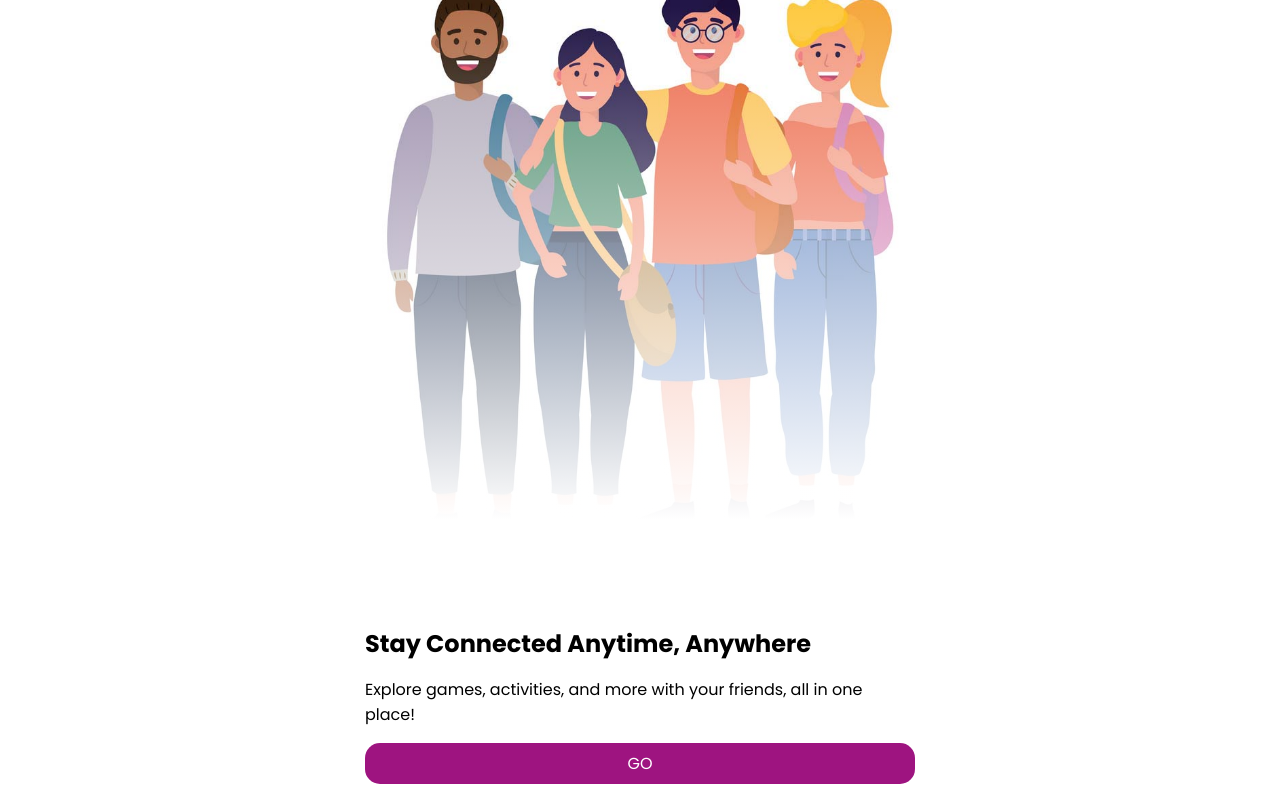
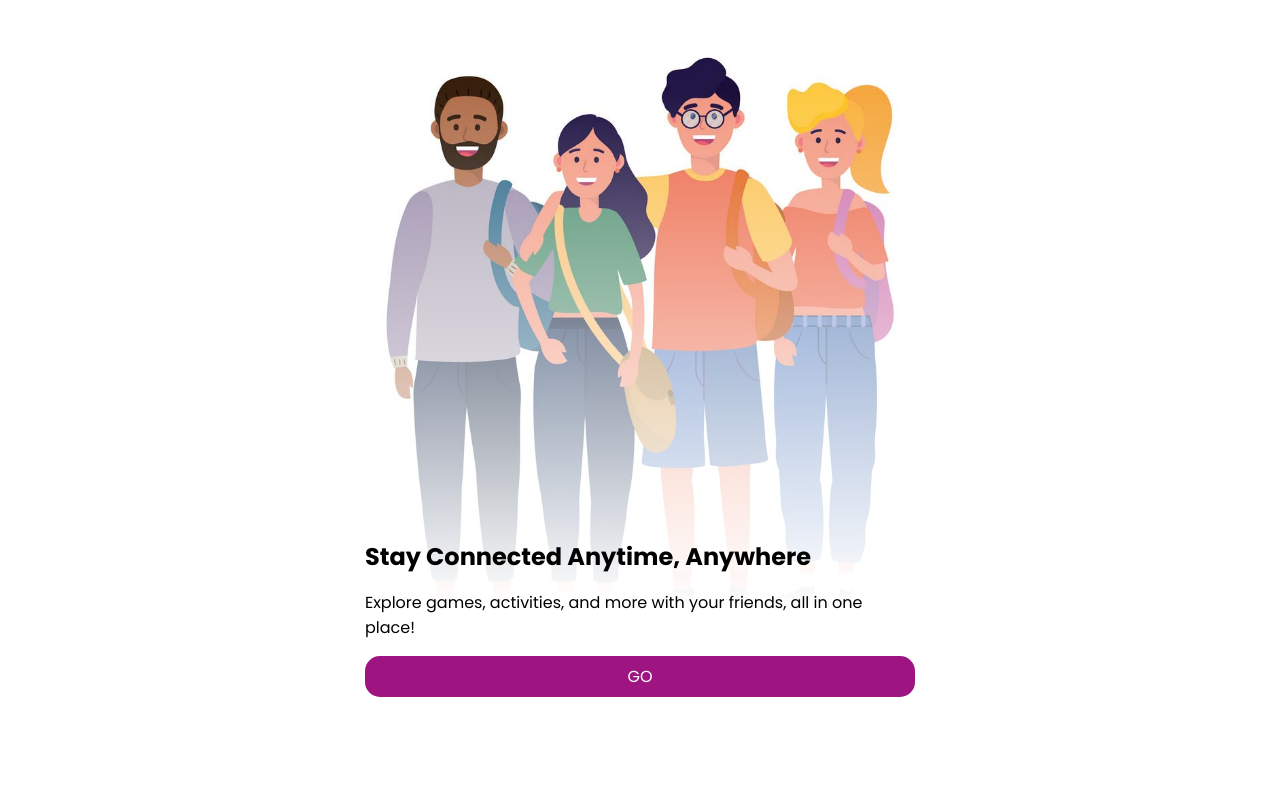
Before and after one commit to johnloser-lwi/vibely_mock_up, a plain HTML site: page index.html in a window 1280 px wide. Shown: the part 64-864 px from the top of the page. After the commit the page ends 817 px from the top, so only its background shows below. Drawn offline with Linux system fonts and the light colour scheme.

Commit message:
fix desktop display

```diff
--- a/css/style.css
+++ b/css/style.css
@@ -71,6 +71,7 @@ body {
     width: 100%;
     flex: 2;
     align-content: center;
+    max-height: 70vh;
 }
 
 @media screen and (max-height: 667px){
```
